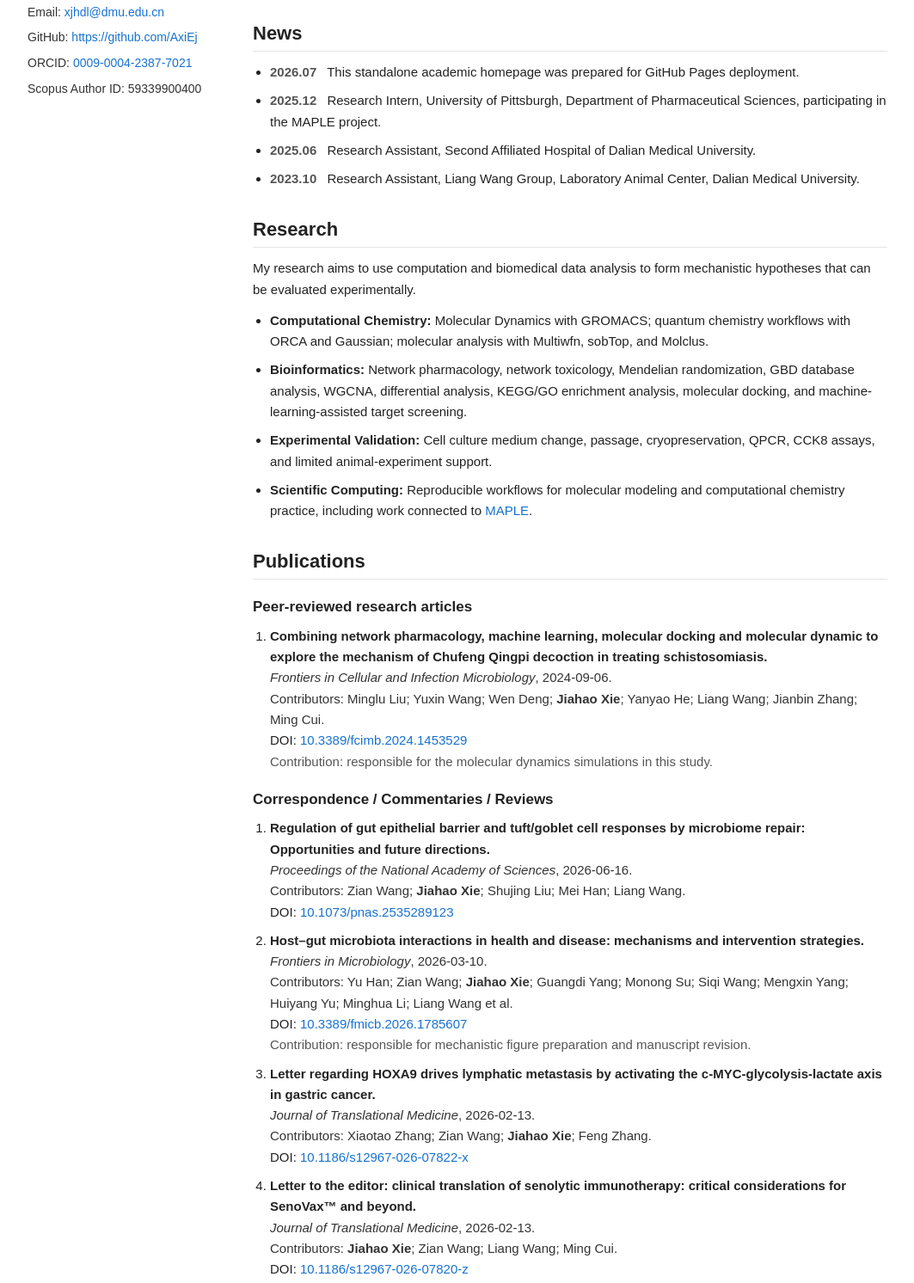
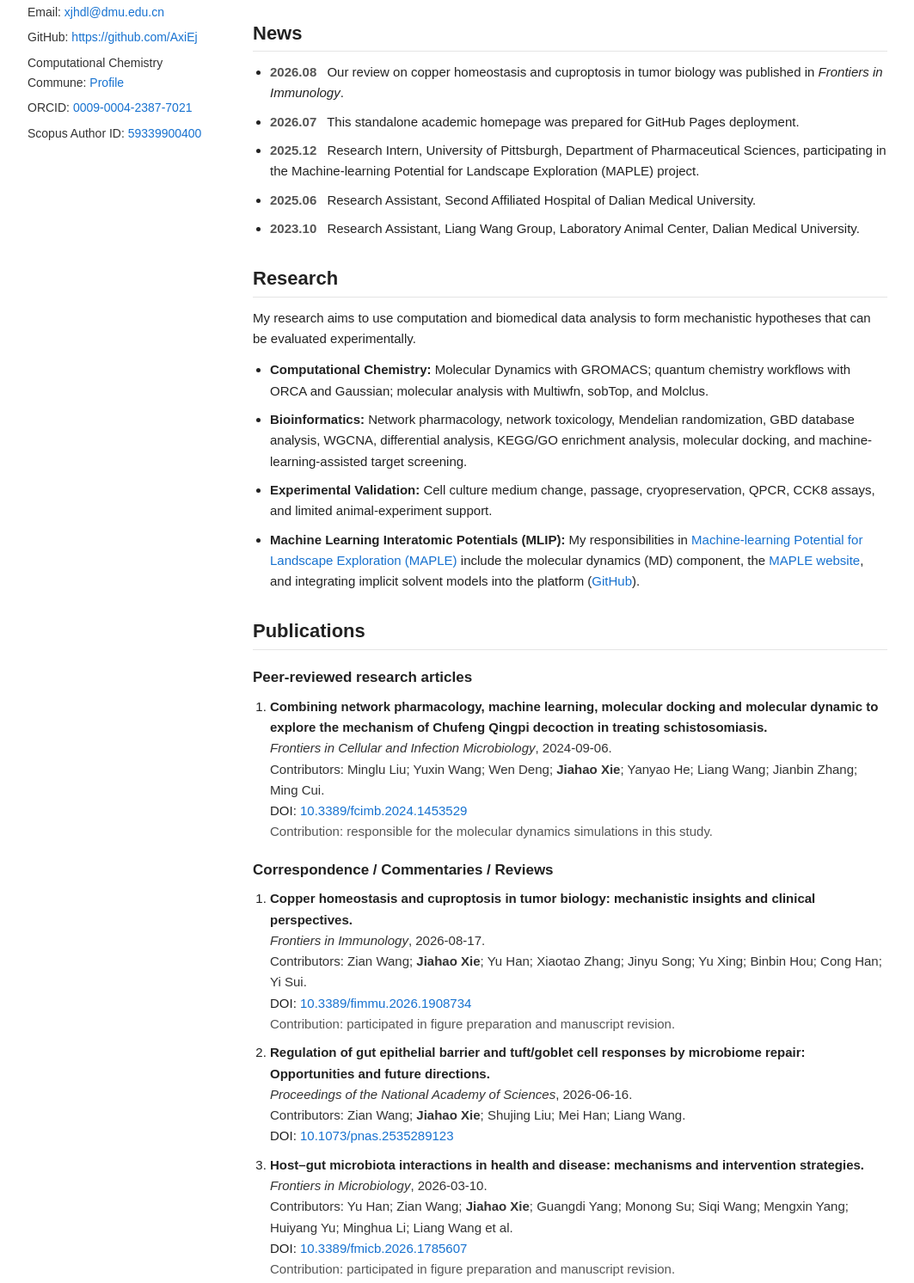
Before and after one commit to AxiEj/academic-homepage, a plain HTML site: page index.html in a window 1280 px wide. Shown: the part 452-1944 px from the top of the page at 86% size, without its empty margins (108-1171 px from the left). Drawn offline with Linux system fonts and the light colour scheme.

Commit message:
Update academic profile from ORCID

```diff
--- a/index.html
+++ b/index.html
@@ -22,8 +22,9 @@
         <h2 data-i18n="contact_heading">Contact</h2>
         <p data-i18n="contact_email">Email: <a href="mailto:xjhdl@dmu.edu.cn">xjhdl@dmu.edu.cn</a></p>
         <p data-i18n="contact_github">GitHub: <a href="https://github.com/AxiEj" target="_blank" rel="noopener noreferrer">https://github.com/AxiEj</a></p>
+        <p data-i18n="contact_ccc">Computational Chemistry Commune: <a href="http://bbs.keinsci.com/?64457" target="_blank" rel="noopener noreferrer">Profile</a></p>
         <p data-i18n="contact_orcid">ORCID: <a href="https://orcid.org/0009-0004-2387-7021" target="_blank" rel="noopener noreferrer">0009-0004-2387-7021</a></p>
-        <p data-i18n="contact_scopus">Scopus Author ID: 59339900400</p>
+        <p data-i18n="contact_scopus">Scopus Author ID: <a href="https://www.scopus.com/inward/authorDetails.url?authorID=59339900400&amp;partnerID=MN8TOARS" target="_blank" rel="noopener noreferrer">59339900400</a></p>
       </div>
     </aside>
 
@@ -62,8 +63,9 @@
       <section id="news">
         <h2 data-i18n="news_heading">News</h2>
         <ul class="compact-list news-list">
+          <li data-i18n="news_202608"><span class="date">2026.08</span> Our review on copper homeostasis and cuproptosis in tumor biology was published in <em>Frontiers in Immunology</em>.</li>
           <li data-i18n="news_202607"><span class="date">2026.07</span> This standalone academic homepage was prepared for GitHub Pages deployment.</li>
-          <li data-i18n="news_202512"><span class="date">2025.12</span> Research Intern, University of Pittsburgh, Department of Pharmaceutical Sciences, participating in the MAPLE project.</li>
+          <li data-i18n="news_202512"><span class="date">2025.12</span> Research Intern, University of Pittsburgh, Department of Pharmaceutical Sciences, participating in the Machine-learning Potential for Landscape Exploration (MAPLE) project.</li>
           <li data-i18n="news_202506"><span class="date">2025.06</span> Research Assistant, Second Affiliated Hospital of Dalian Medical University.</li>
           <li data-i18n="news_202310"><span class="date">2023.10</span> Research Assistant, Liang Wang Group, Laboratory Animal Center, Dalian Medical University.</li>
         </ul>
@@ -79,7 +81,7 @@
           <li data-i18n="research_computational"><strong>Computational Chemistry:</strong> Molecular Dynamics with GROMACS; quantum chemistry workflows with ORCA and Gaussian; molecular analysis with Multiwfn, sobTop, and Molclus.</li>
           <li data-i18n="research_bioinformatics"><strong>Bioinformatics:</strong> Network pharmacology, network toxicology, Mendelian randomization, GBD database analysis, WGCNA, differential analysis, KEGG/GO enrichment analysis, molecular docking, and machine-learning-assisted target screening.</li>
           <li data-i18n="research_experimental"><strong>Experimental Validation:</strong> Cell culture medium change, passage, cryopreservation, QPCR, CCK8 assays, and limited animal-experiment support.</li>
-          <li data-i18n="research_computing"><strong>Scientific Computing:</strong> Reproducible workflows for molecular modeling and computational chemistry practice, including work connected to <a href="https://github.com/ClickFF/MAPLE" target="_blank" rel="noopener noreferrer">MAPLE</a>.</li>
+          <li data-i18n="research_computing"><strong>Machine Learning Interatomic Potentials (MLIP):</strong> My responsibilities in <a href="https://www.maplechem.org/" target="_blank" rel="noopener noreferrer">Machine-learning Potential for Landscape Exploration (MAPLE)</a> include the molecular dynamics (MD) component, the <a href="https://www.maplechem.org/" target="_blank" rel="noopener noreferrer">MAPLE website</a>, and integrating implicit solvent models into the platform (<a href="https://github.com/ClickFF/MAPLE" target="_blank" rel="noopener noreferrer">GitHub</a>).</li>
         </ul>
       </section>
 
@@ -99,6 +101,13 @@
         <h3 data-i18n="publications_reviews_heading">Correspondence / Commentaries / Reviews</h3>
         <ol class="publication-list">
           <li>
+            <span class="pub-title" data-i18n="pub_cuproptosis_title">Copper homeostasis and cuproptosis in tumor biology: mechanistic insights and clinical perspectives.</span>
+            <span class="pub-venue" data-i18n="pub_cuproptosis_venue"><em>Frontiers in Immunology</em>, 2026-08-17.</span>
+            <span class="pub-authors" data-i18n="pub_cuproptosis_authors">Contributors: Zian Wang; <strong>Jiahao Xie</strong>; Yu Han; Xiaotao Zhang; Jinyu Song; Yu Xing; Binbin Hou; Cong Han; Yi Sui.</span>
+            <span class="pub-links">DOI: <a href="https://doi.org/10.3389/fimmu.2026.1908734" target="_blank" rel="noopener noreferrer">10.3389/fimmu.2026.1908734</a></span>
+            <span class="pub-note" data-i18n="pub_review_note">Contribution: participated in figure preparation and manuscript revision.</span>
+          </li>
+          <li>
             <span class="pub-title" data-i18n="pub_pnas_title">Regulation of gut epithelial barrier and tuft/goblet cell responses by microbiome repair: Opportunities and future directions.</span>
             <span class="pub-venue" data-i18n="pub_pnas_venue"><em>Proceedings of the National Academy of Sciences</em>, 2026-06-16.</span>
             <span class="pub-authors" data-i18n="pub_pnas_authors">Contributors: Zian Wang; <strong>Jiahao Xie</strong>; Shujing Liu; Mei Han; Liang Wang.</span>
@@ -109,7 +118,7 @@
             <span class="pub-venue" data-i18n="pub_microbiota_venue"><em>Frontiers in Microbiology</em>, 2026-03-10.</span>
             <span class="pub-authors" data-i18n="pub_microbiota_authors">Contributors: Yu Han; Zian Wang; <strong>Jiahao Xie</strong>; Guangdi Yang; Monong Su; Siqi Wang; Mengxin Yang; Huiyang Yu; Minghua Li; Liang Wang et al.</span>
             <span class="pub-links">DOI: <a href="https://doi.org/10.3389/fmicb.2026.1785607" target="_blank" rel="noopener noreferrer">10.3389/fmicb.2026.1785607</a></span>
-            <span class="pub-note" data-i18n="pub_review_note">Contribution: responsible for mechanistic figure preparation and manuscript revision.</span>
+            <span class="pub-note" data-i18n="pub_review_note">Contribution: participated in figure preparation and manuscript revision.</span>
           </li>
           <li>
             <span class="pub-title" data-i18n="pub_hoxa9_title">Letter regarding HOXA9 drives lymphatic metastasis by activating the c-MYC-glycolysis-lactate axis in gastric cancer.</span>
@@ -128,7 +137,7 @@
             <span class="pub-venue" data-i18n="pub_tgev_venue"><em>Frontiers in Immunology</em>, 2025-09-25.</span>
             <span class="pub-authors" data-i18n="pub_tgev_authors">Contributors: Zian Wang; <strong>Jiahao Xie</strong>; Qindan Li; Yiheng Liu; Xiaotao Zhang; Ergen Mi; Liang Wang; Lingyu Wang; Feng Zhang.</span>
             <span class="pub-links">DOI: <a href="https://doi.org/10.3389/fimmu.2025.1675572" target="_blank" rel="noopener noreferrer">10.3389/fimmu.2025.1675572</a></span>
-            <span class="pub-note" data-i18n="pub_review_note">Contribution: responsible for mechanistic figure preparation and manuscript revision.</span>
+            <span class="pub-note" data-i18n="pub_review_note">Contribution: participated in figure preparation and manuscript revision.</span>
           </li>
         </ol>
       </section>
@@ -168,7 +177,7 @@
       </section>
 
       <footer>
-        <p data-i18n="footer_updated">Last updated: July 2026.</p>
+        <p data-i18n="footer_updated">Last updated: September 2026.</p>
       </footer>
     </article>
   </main>
@@ -185,8 +194,9 @@
         contact_heading: "Contact",
         contact_email: 'Email: <a href="mailto:xjhdl@dmu.edu.cn">xjhdl@dmu.edu.cn</a>',
         contact_github: 'GitHub: <a href="https://github.com/AxiEj" target="_blank" rel="noopener noreferrer">https://github.com/AxiEj</a>',
+        contact_ccc: 'Computational Chemistry Commune: <a href="http://bbs.keinsci.com/?64457" target="_blank" rel="noopener noreferrer">Profile</a>',
         contact_orcid: 'ORCID: <a href="https://orcid.org/0009-0004-2387-7021" target="_blank" rel="noopener noreferrer">0009-0004-2387-7021</a>',
-        contact_scopus: "Scopus Author ID: 59339900400",
+        contact_scopus: 'Scopus Author ID: <a href="https://www.scopus.com/inward/authorDetails.url?authorID=59339900400&amp;partnerID=MN8TOARS" target="_blank" rel="noopener noreferrer">59339900400</a>',
         nav_about: "About Me",
         nav_news: "News",
         nav_research: "Research",
@@ -198,8 +208,9 @@
         about_p2: "I work with molecular dynamics, quantum chemistry, network pharmacology, network toxicology, Mendelian randomization, GBD database analysis, WGCNA, differential analysis, KEGG/GO enrichment analysis, molecular docking, and machine-learning-assisted target screening. I am also involved in wet-lab work including cell culture, medium change, passage, cryopreservation, QPCR, CCK8 assays, and a small part of animal-experiment support.",
         reader_note: "<strong>A note to readers:</strong> I am an undergraduate student. With no false modesty, I do not believe that my depth of thought, research experience, or experimental skills exceed those of the person reading this profile. Thank you for your understanding; if this page has led you to overestimate me, I apologize for the misunderstanding.",
         news_heading: "News",
+        news_202608: '<span class="date">2026.08</span> Our review on copper homeostasis and cuproptosis in tumor biology was published in <em>Frontiers in Immunology</em>.',
         news_202607: '<span class="date">2026.07</span> This standalone academic homepage was prepared for GitHub Pages deployment.',
-        news_202512: '<span class="date">2025.12</span> Research Intern, University of Pittsburgh, Department of Pharmaceutical Sciences, participating in the MAPLE project.',
+        news_202512: '<span class="date">2025.12</span> Research Intern, University of Pittsburgh, Department of Pharmaceutical Sciences, participating in the Machine-learning Potential for Landscape Exploration (MAPLE) project.',
         news_202506: '<span class="date">2025.06</span> Research Assistant, Second Affiliated Hospital of Dalian Medical University.',
         news_202310: '<span class="date">2023.10</span> Research Assistant, Liang Wang Group, Laboratory Animal Center, Dalian Medical University.',
         research_heading: "Research",
@@ -207,7 +218,7 @@
         research_computational: "<strong>Computational Chemistry:</strong> Molecular Dynamics with GROMACS; quantum chemistry workflows with ORCA and Gaussian; molecular analysis with Multiwfn, sobTop, and Molclus.",
         research_bioinformatics: "<strong>Bioinformatics:</strong> Network pharmacology, network toxicology, Mendelian randomization, GBD database analysis, WGCNA, differential analysis, KEGG/GO enrichment analysis, molecular docking, and machine-learning-assisted target screening.",
         research_experimental: "<strong>Experimental Validation:</strong> Cell culture medium change, passage, cryopreservation, QPCR, CCK8 assays, and limited animal-experiment support.",
-        research_computing: '<strong>Scientific Computing:</strong> Reproducible workflows for molecular modeling and computational chemistry practice, including work connected to <a href="https://github.com/ClickFF/MAPLE" target="_blank" rel="noopener noreferrer">MAPLE</a>.',
+        research_computing: '<strong>Machine Learning Interatomic Potentials (MLIP):</strong> My responsibilities in <a href="https://www.maplechem.org/" target="_blank" rel="noopener noreferrer">Machine-learning Potential for Landscape Exploration (MAPLE)</a> include the molecular dynamics (MD) component, the <a href="https://www.maplechem.org/" target="_blank" rel="noopener noreferrer">MAPLE website</a>, and integrating implicit solvent models into the platform (<a href="https://github.com/ClickFF/MAPLE" target="_blank" rel="noopener noreferrer">GitHub</a>).',
         publications_heading: "Publications",
         publications_research_heading: "Peer-reviewed research articles",
         publications_reviews_heading: "Correspondence / Commentaries / Reviews",
@@ -215,6 +226,9 @@
         pub_cqd_venue: "<em>Frontiers in Cellular and Infection Microbiology</em>, 2024-09-06.",
         pub_cqd_authors: "Contributors: Minglu Liu; Yuxin Wang; Wen Deng; <strong>Jiahao Xie</strong>; Yanyao He; Liang Wang; Jianbin Zhang; Ming Cui.",
         pub_cqd_note: "Contribution: responsible for the molecular dynamics simulations in this study.",
+        pub_cuproptosis_title: "Copper homeostasis and cuproptosis in tumor biology: mechanistic insights and clinical perspectives.",
+        pub_cuproptosis_venue: "<em>Frontiers in Immunology</em>, 2026-08-17.",
+        pub_cuproptosis_authors: "Contributors: Zian Wang; <strong>Jiahao Xie</strong>; Yu Han; Xiaotao Zhang; Jinyu Song; Yu Xing; Binbin Hou; Cong Han; Yi Sui.",
         pub_pnas_title: "Regulation of gut epithelial barrier and tuft/goblet cell responses by microbiome repair: Opportunities and future directions.",
         pub_pnas_venue: "<em>Proceedings of the National Academy of Sciences</em>, 2026-06-16.",
         pub_pnas_authors: "Contributors: Zian Wang; <strong>Jiahao Xie</strong>; Shujing Liu; Mei Han; Liang Wang.",
@@ -230,7 +244,7 @@
         pub_tgev_title: "Mechanism by which porcine transmissible gastroenteritis virus disrupts host innate immunity.",
         pub_tgev_venue: "<em>Frontiers in Immunology</em>, 2025-09-25.",
         pub_tgev_authors: "Contributors: Zian Wang; <strong>Jiahao Xie</strong>; Qindan Li; Yiheng Liu; Xiaotao Zhang; Ergen Mi; Liang Wang; Lingyu Wang; Feng Zhang.",
-        pub_review_note: "Contribution: responsible for mechanistic figure preparation and manuscript revision.",
+        pub_review_note: "Contribution: participated in figure preparation and manuscript revision.",
         experience_heading: "Experience",
         exp_pitt_date: "2025-12 - Present",
         exp_pitt_role: "Research Intern",
@@ -246,7 +260,7 @@
         exp_lwang_detail: "Liang Wang Group",
         education_heading: "Education",
         education_item: '<span class="date">Present</span> <strong>Dalian Medical University</strong>, Undergraduate in Clinical Medicine.',
-        footer_updated: "Last updated: July 2026."
+        footer_updated: "Last updated: September 2026."
       },
       zh: {
         documentTitle: "谢佳豪",
@@ -258,8 +272,9 @@
         contact_heading: "联系方式",
         contact_email: '邮箱：<a href="mailto:xjhdl@dmu.edu.cn">xjhdl@dmu.edu.cn</a>',
         contact_github: 'GitHub：<a href="https://github.com/AxiEj" target="_blank" rel="noopener noreferrer">https://github.com/AxiEj</a>',
+        contact_ccc: '计算化学公社：<a href="http://bbs.keinsci.com/?64457" target="_blank" rel="noopener noreferrer">个人主页</a>',
         contact_orcid: 'ORCID：<a href="https://orcid.org/0009-0004-2387-7021" target="_blank" rel="noopener noreferrer">0009-0004-2387-7021</a>',
-        contact_scopus: "Scopus 作者 ID：59339900400",
+        contact_scopus: 'Scopus 作者 ID：<a href="https://www.scopus.com/inward/authorDetails.url?authorID=59339900400&amp;partnerID=MN8TOARS" target="_blank" rel="noopener noreferrer">59339900400</a>',
         nav_about: "简介",
         nav_news: "动态",
         nav_research: "研究方向",
@@ -271,8 +286,9 @@
         about_p2: "我参与的工作包括分子动力学、量子化学、网络药理学、网络毒理学、孟德尔随机化、GBD 数据库分析、WGCNA、差异分析、KEGG/GO 富集分析、分子对接以及机器学习辅助靶点筛选。我也参与部分湿实验工作，包括细胞培养、换液、传代、冻存、QPCR、CCK8 实验，以及少量动物实验辅助工作。",
         reader_note: "<strong>写给读者：</strong>我是本科生。坦诚地说，我不认为自己的思想深度、科研经验或实验操作能力高于正在阅读这份简介的您。感谢您的包涵；如果这个页面让您高看了我，我为由此造成的误解致歉。",
         news_heading: "动态",
+        news_202608: '<span class="date">2026.08</span> 我们关于肿瘤生物学中铜稳态与铜死亡的综述发表于 <em>Frontiers in Immunology</em>。',
         news_202607: '<span class="date">2026.07</span> 本独立学术主页已准备部署至 GitHub Pages。',
-        news_202512: '<span class="date">2025.12</span> 匹兹堡大学药学科学系科研实习生，参与 MAPLE 项目。',
+        news_202512: '<span class="date">2025.12</span> 匹兹堡大学药学科学系科研实习生，参与 Machine-learning Potential for Landscape Exploration（MAPLE）项目。',
         news_202506: '<span class="date">2025.06</span> 大连医科大学附属第二医院科研助理。',
         news_202310: '<span class="date">2023.10</span> 大连医科大学实验动物中心王亮课题组科研助理。',
         research_heading: "研究方向",
@@ -280,7 +296,7 @@
         research_computational: "<strong>计算化学：</strong>使用 GROMACS 进行分子动力学；使用 ORCA 和 Gaussian 开展量子化学流程；使用 Multiwfn、sobTop 和 Molclus 进行分子分析。",
         research_bioinformatics: "<strong>生物信息学：</strong>网络药理学、网络毒理学、孟德尔随机化、GBD 数据库分析、WGCNA、差异分析、KEGG/GO 富集分析、分子对接以及机器学习辅助靶点筛选。",
         research_experimental: "<strong>实验验证：</strong>细胞换液、传代、冻存、QPCR、CCK8 实验以及有限的动物实验辅助。",
-        research_computing: '<strong>科学计算：</strong>面向分子建模和计算化学实践的可复现流程，包括与 <a href="https://github.com/ClickFF/MAPLE" target="_blank" rel="noopener noreferrer">MAPLE</a> 相关的工作。',
+        research_computing: '<strong>机器学习原子间势（MLIP）：</strong>我在 <a href="https://www.maplechem.org/" target="_blank" rel="noopener noreferrer">Machine-learning Potential for Landscape Exploration（MAPLE）</a>中负责分子动力学（MD）部分、<a href="https://www.maplechem.org/" target="_blank" rel="noopener noreferrer">MAPLE 网页</a>以及隐式溶剂模型接入（<a href="https://github.com/ClickFF/MAPLE" target="_blank" rel="noopener noreferrer">GitHub</a>）。',
         publications_heading: "发表论文",
         publications_research_heading: "同行评议原创研究论文",
         publications_reviews_heading: "通信 / 评论 / 综述",
@@ -288,6 +304,9 @@
         pub_cqd_venue: "<em>Frontiers in Cellular and Infection Microbiology</em>, 2024-09-06.",
         pub_cqd_authors: "贡献者：Minglu Liu; Yuxin Wang; Wen Deng; <strong>Jiahao Xie</strong>; Yanyao He; Liang Wang; Jianbin Zhang; Ming Cui.",
         pub_cqd_note: "贡献：负责本文中的分子动力学模拟。",
+        pub_cuproptosis_title: "肿瘤生物学中的铜稳态与铜死亡：机制见解与临床前景。",
+        pub_cuproptosis_venue: "<em>Frontiers in Immunology</em>, 2026-08-17.",
+        pub_cuproptosis_authors: "贡献者：Zian Wang; <strong>Jiahao Xie</strong>; Yu Han; Xiaotao Zhang; Jinyu Song; Yu Xing; Binbin Hou; Cong Han; Yi Sui.",
         pub_pnas_title: "通过微生物组修复调节肠上皮屏障及 tuft/goblet 细胞反应：机遇与未来方向。",
         pub_pnas_venue: "<em>Proceedings of the National Academy of Sciences</em>, 2026-06-16.",
         pub_pnas_authors: "贡献者：Zian Wang; <strong>Jiahao Xie</strong>; Shujing Liu; Mei Han; Liang Wang.",
@@ -303,7 +322,7 @@
         pub_tgev_title: "猪传染性胃肠炎病毒破坏宿主先天免疫的机制。",
         pub_tgev_venue: "<em>Frontiers in Immunology</em>, 2025-09-25.",
         pub_tgev_authors: "贡献者：Zian Wang; <strong>Jiahao Xie</strong>; Qindan Li; Yiheng Liu; Xiaotao Zhang; Ergen Mi; Liang Wang; Lingyu Wang; Feng Zhang.",
-        pub_review_note: "贡献：负责机制图绘制和稿件返修。",
+        pub_review_note: "贡献：参与作图、返修改稿。",
         experience_heading: "经历",
         exp_pitt_date: "2025-12 至今",
         exp_pitt_role: "科研实习生",
@@ -319,7 +338,7 @@
         exp_lwang_detail: "王亮课题组",
         education_heading: "教育背景",
         education_item: '<span class="date">至今</span> <strong>大连医科大学</strong>，临床医学本科。',
-        footer_updated: "最后更新：2026 年 7 月。"
+        footer_updated: "最后更新：2026 年 9 月。"
       }
     };
 
```
Also changed, not shown: 1 other file.
